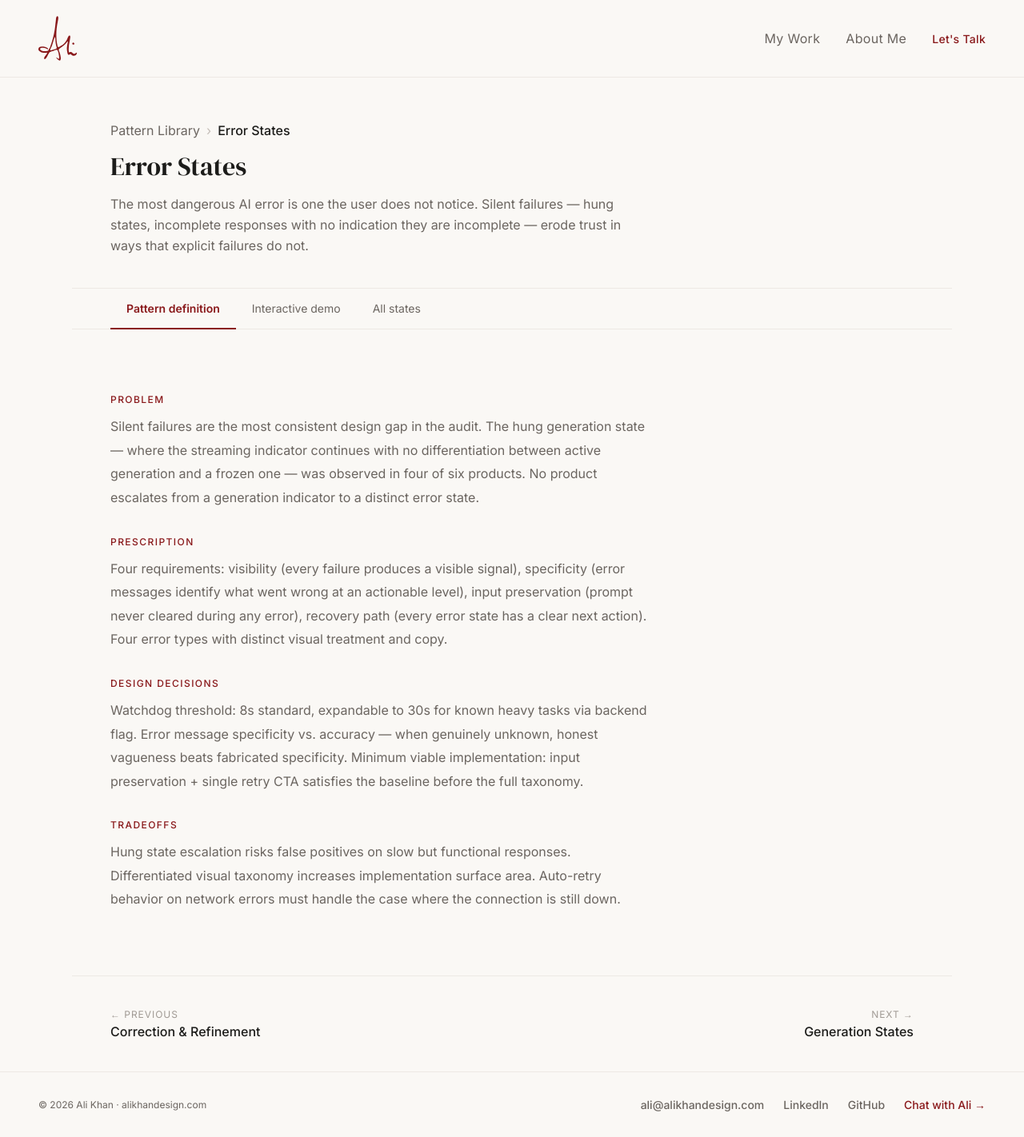
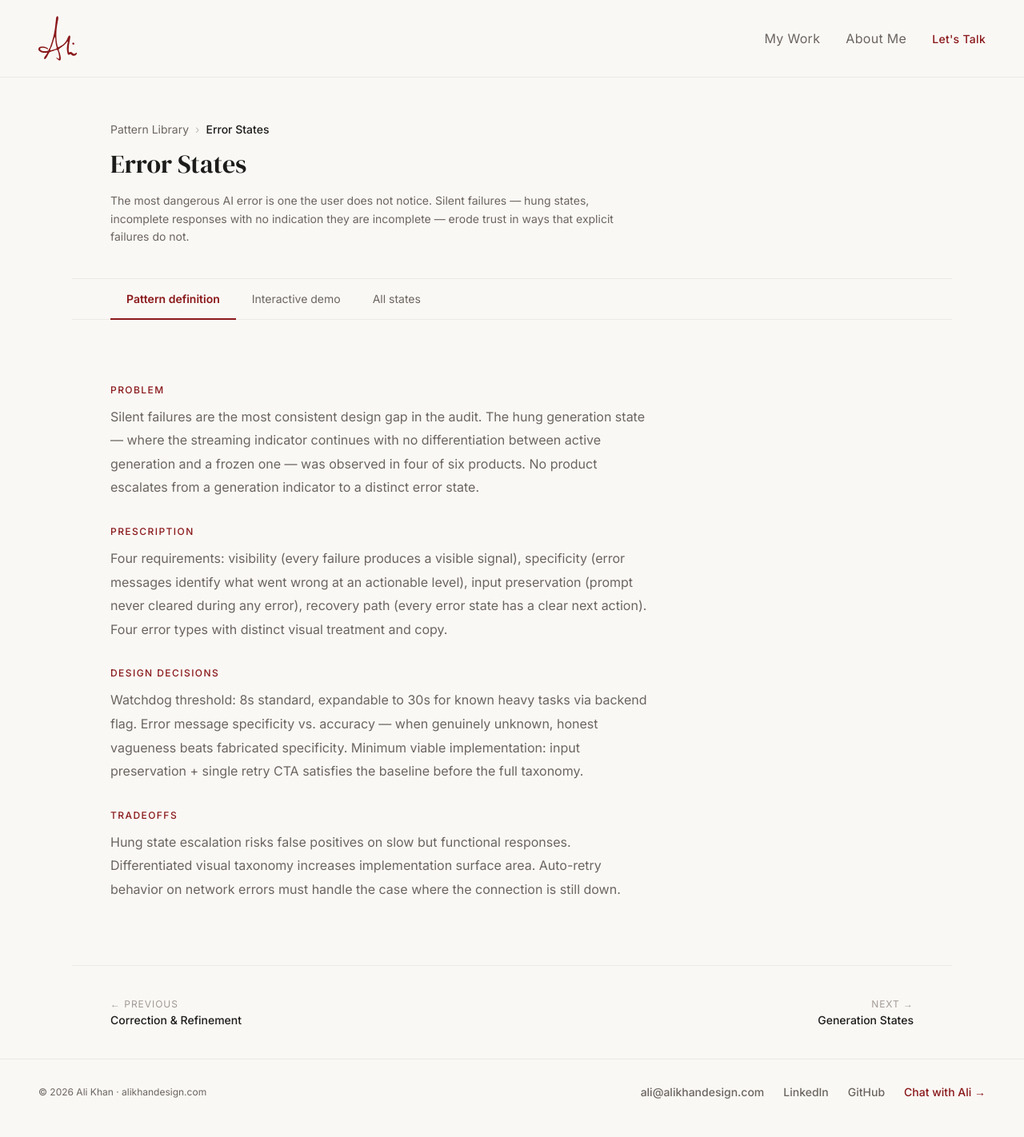
Before and after one commit to alikhandesign/alikhandesign.com, a Next.js app: page /patterns/error-states in a window 1280 px wide. Shown: the whole page at 80% size. Built offline with nearby package versions, Linux system fonts and the light colour scheme.

Commit message:
Fix font scale: correct --text-sm to 14px, --text-base to 16px, update UI elements to --text-sm

```diff
--- a/app/patterns/PatternShell.tsx
+++ b/app/patterns/PatternShell.tsx
@@ -37,18 +37,18 @@ export default function PatternShell({
       {/* Header */}
       <div className="page-header">
         <nav style={{ display: 'flex', alignItems: 'center', gap: 'var(--space-2)', marginBottom: 'var(--space-4)', flexWrap: 'wrap' }}>
-          <Link href="/patterns" style={{ fontSize: 'var(--text-base)', color: 'var(--color-text-muted)', textDecoration: 'none' }}>
+          <Link href="/patterns" style={{ fontSize: 'var(--text-sm)', color: 'var(--color-text-muted)', textDecoration: 'none' }}>
             Pattern Library
           </Link>
-          <span style={{ fontSize: 'var(--text-base)', color: '#C4BDB7' }} aria-hidden="true">›</span>
-          <span style={{ fontSize: 'var(--text-base)', color: 'var(--color-text)', fontWeight: 500 }} aria-current="page">
+          <span style={{ fontSize: 'var(--text-sm)', color: '#C4BDB7' }} aria-hidden="true">›</span>
+          <span style={{ fontSize: 'var(--text-sm)', color: 'var(--color-text)', fontWeight: 500 }} aria-current="page">
             {title}
           </span>
         </nav>
         <h1 className="font-serif" style={{ fontSize: 'var(--text-3xl)', fontWeight: 400, lineHeight: 'var(--line-height-tight)', marginBottom: 'var(--space-4)', color: 'var(--color-text)' }}>
           {title}
         </h1>
-        <p style={{ fontSize: 'var(--text-base)', color: 'var(--color-text-muted)', lineHeight: 'var(--line-height-normal)', maxWidth: 640 }}>
+        <p style={{ fontSize: 'var(--text-sm)', color: 'var(--color-text-muted)', lineHeight: 'var(--line-height-normal)', maxWidth: 640 }}>
           {problem}
         </p>
       </div>
@@ -76,11 +76,11 @@ export default function PatternShell({
       <div className="next-project" style={{ borderTop: '1px solid var(--color-border)', marginTop: 0 }}>
         <Link href={`/patterns/${prev.slug}`} style={{ textDecoration: 'none', display: 'flex', flexDirection: 'column', gap: 'var(--space-1)' }}>
           <span style={{ fontSize: 'var(--text-xs)', color: 'var(--color-text-faint)', letterSpacing: 'var(--letter-spacing-md)', textTransform: 'uppercase' }}>← Previous</span>
-          <span style={{ fontSize: 'var(--text-base)', color: 'var(--color-text)', fontWeight: 'var(--font-weight-medium)' }}>{prev.title}</span>
+          <span style={{ fontSize: 'var(--text-sm)', color: 'var(--color-text)', fontWeight: 'var(--font-weight-medium)' }}>{prev.title}</span>
         </Link>
         <Link href={`/patterns/${next.slug}`} style={{ textDecoration: 'none', display: 'flex', flexDirection: 'column', gap: 'var(--space-1)', alignItems: 'flex-end' }}>
           <span style={{ fontSize: 'var(--text-xs)', color: 'var(--color-text-faint)', letterSpacing: 'var(--letter-spacing-md)', textTransform: 'uppercase' }}>Next →</span>
-          <span style={{ fontSize: 'var(--text-base)', color: 'var(--color-text)', fontWeight: 'var(--font-weight-medium)' }}>{next.title}</span>
+          <span style={{ fontSize: 'var(--text-sm)', color: 'var(--color-text)', fontWeight: 'var(--font-weight-medium)' }}>{next.title}</span>
         </Link>
       </div>
 
```
